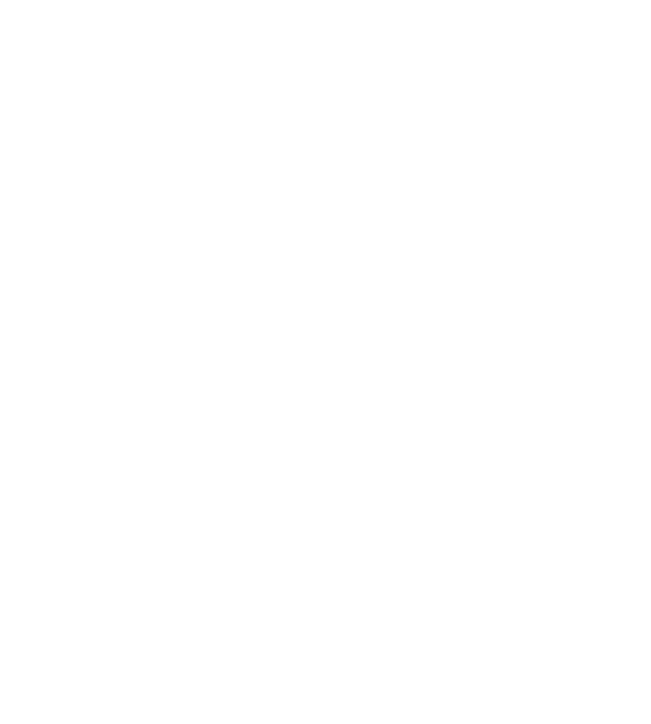
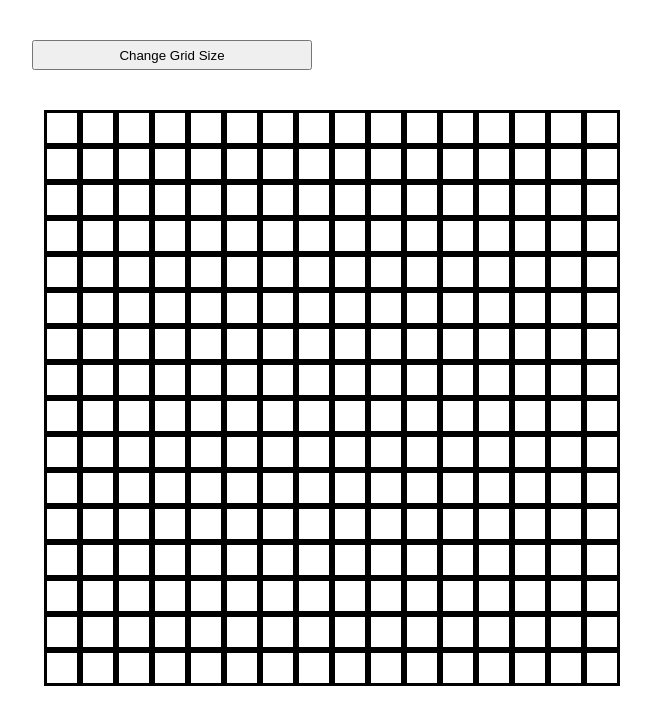
Before and after one commit to SoldierofGod29/etch-a-sketch, a plain HTML site: page index.html in a window 1280 px wide. Shown: the whole page, without its empty margins (468-1119 px from the left). Drawn offline with Linux system fonts and the light colour scheme.

Commit message:
Create java script file and css file; Add flex, sizes, and borders to - container, divs in container, button, and body; Add button to html; and Add loop to create 16 square grid of divs in container class

```diff
--- a/index.html
+++ b/index.html
@@ -5,9 +5,17 @@
     <head>
         <meta charset="utf-8">
         <title>Etch-A-Sketch</title>
+        <link rel="stylesheet" href="./styles.css">
     </head>
 
     <body>
+        <button type="button">Change Grid Size</button>
+
+        <div class="container">
+
+        </div>
+
+        <script src="js-file.js"></script>
 
     </body>
 
--- /dev/null
+++ b/js-file.js
@@ -0,0 +1,13 @@
+//Java Script file for etch-a-sketch index page
+
+
+const container = document.querySelector('.container');
+
+let i;
+
+for (i = 0; i < 256; i++)
+{
+    let div = document.createElement('div');
+
+    container.appendChild(div);
+}
--- /dev/null
+++ b/styles.css
@@ -0,0 +1,41 @@
+/*styles forr etch-a-sketch index page*/
+
+body {
+    height: 100vh;
+    display: flex;
+    flex-direction: column;
+    margin: 0;
+    padding: 0;
+}
+
+button {
+    display: flex;
+    justify-content: center;
+    align-items: center;
+    height: 30px;
+    margin-left: 500px;
+    margin-right: 500px;
+    margin-top: 40px;
+}
+
+.container {
+    display: flex;
+    flex-direction: row;
+    justify-content: center;
+    align-items: center;
+    flex-wrap: wrap;
+    margin-top: 40px;
+    margin-left: 500px;
+    width: 600px;
+    padding: 0;
+}
+
+.container > div {
+    display: flex;
+    height: 30px;
+    width: 30px;
+    border-style: solid;
+    border-color: black;
+    margin: 0;
+    padding: 0;
+}
```
